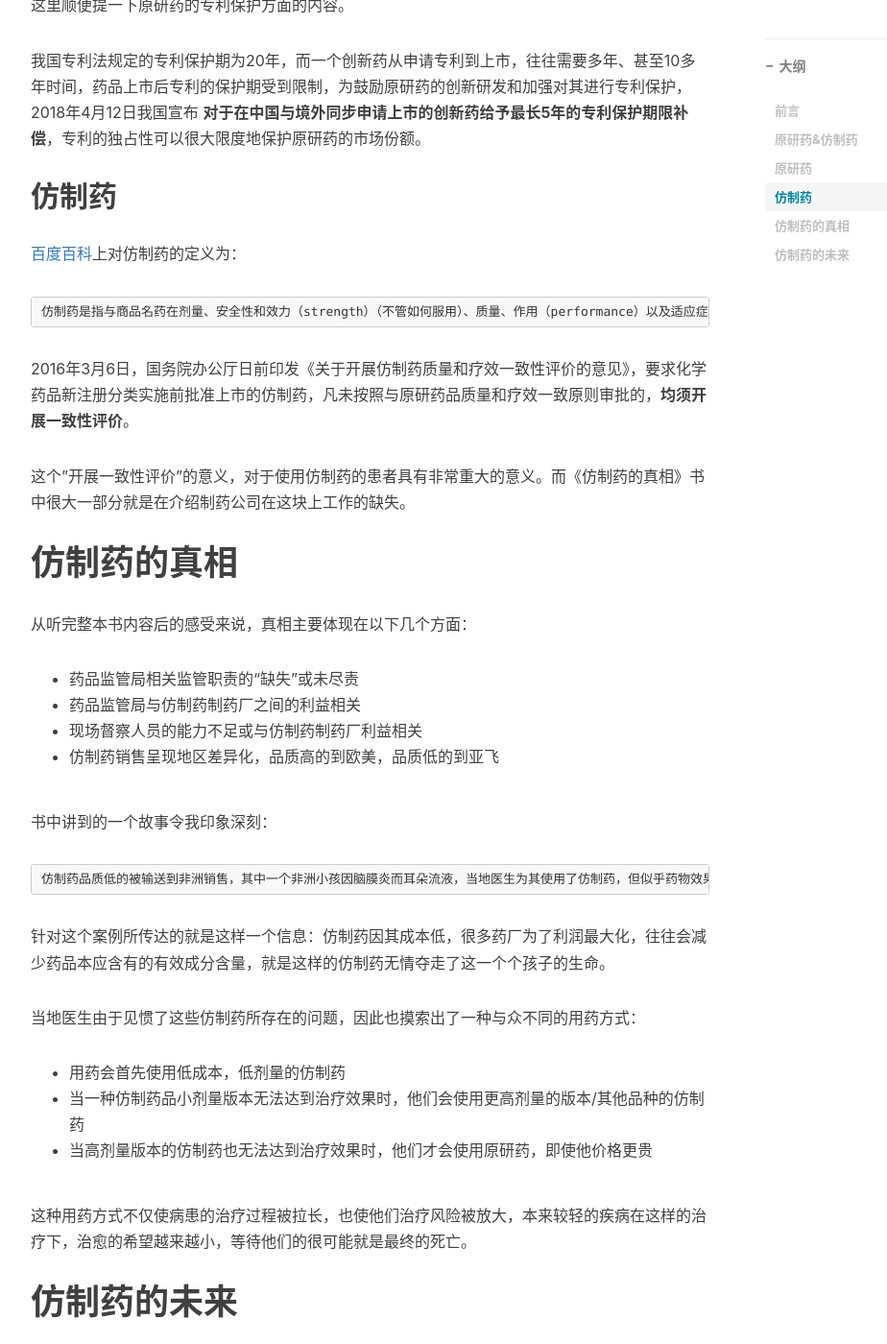
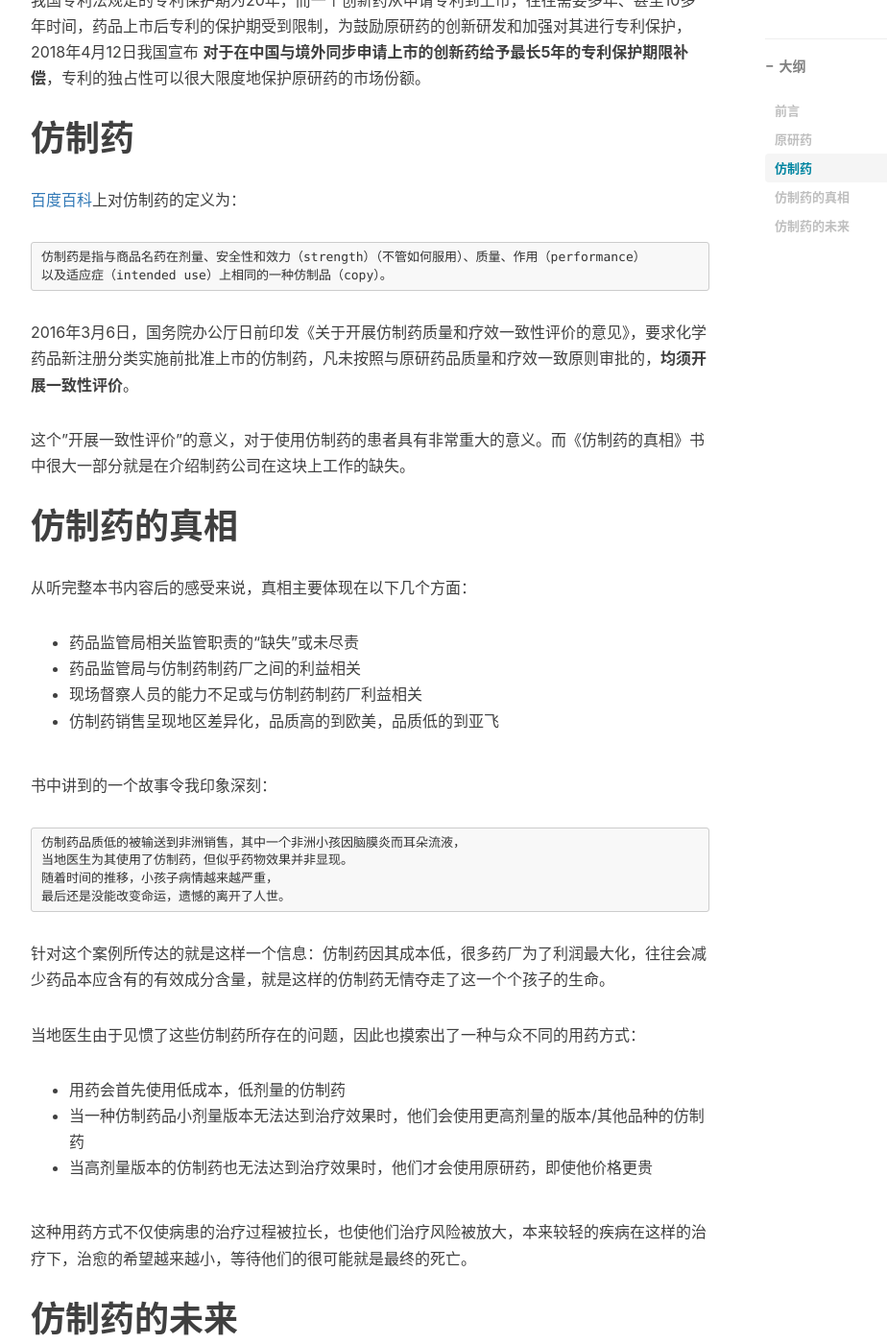
Before and after one commit to qingtian/qingtian.github.com, a Jekyll site: the page built from _posts/2021-09-14-the-inside-story-of-the-generic-drug-boom.md, in a window 1280 px wide and 1400 px high, scrolled down 2424 px. Shown: the whole window at 96% size, without its empty margins (233-1157 px from the left). Built offline with Jekyll 4.4.1, drawn with Linux system fonts in a browser that asks for light colours; nearby versions of some CDN libraries; comment, search, counter and statistics services are not loaded.

Commit message:
Update 2021-09-14-the-inside-story-of-the-generic-drug-boom.md

````diff
--- a/_posts/2021-09-14-the-inside-story-of-the-generic-drug-boom.md
+++ b/_posts/2021-09-14-the-inside-story-of-the-generic-drug-boom.md
@@ -21,10 +21,7 @@
 
 而《仿制药的真相》这本书为我们揭示了仿制药所属制药公司的很多黑幕，让我们可以从另一个角度来看待仿制药及其制药公司存在的意义与职责。
 
-
-# 原研药&仿制药
-
-## 原研药
+# 原研药
 
 依据[百度百科](https://baike.baidu.com/item/%E5%8E%9F%E7%A0%94%E8%8D%AF/5478646)上原研药的定义为：
 
@@ -47,12 +44,13 @@
 
 我国专利法规定的专利保护期为20年，而一个创新药从申请专利到上市，往往需要多年、甚至10多年时间，药品上市后专利的保护期受到限制，为鼓励原研药的创新研发和加强对其进行专利保护，2018年4月12日我国宣布 **对于在中国与境外同步申请上市的创新药给予最长5年的专利保护期限补偿**，专利的独占性可以很大限度地保护原研药的市场份额。
 
-## 仿制药
+# 仿制药
 
 [百度百科](https://baike.baidu.com/item/%E4%BB%BF%E5%88%B6%E8%8D%AF/10483601)上对仿制药的定义为：
 
 ```
-仿制药是指与商品名药在剂量、安全性和效力（strength）（不管如何服用）、质量、作用（performance）以及适应症（intended use）上相同的一种仿制品（copy）。
+仿制药是指与商品名药在剂量、安全性和效力（strength）（不管如何服用）、质量、作用（performance）
+以及适应症（intended use）上相同的一种仿制品（copy）。
 ```
 
 2016年3月6日，国务院办公厅日前印发《关于开展仿制药质量和疗效一致性评价的意见》，要求化学药品新注册分类实施前批准上市的仿制药，凡未按照与原研药品质量和疗效一致原则审批的，**均须开展一致性评价**。
@@ -71,7 +69,10 @@
 书中讲到的一个故事令我印象深刻：
 
 ```
-仿制药品质低的被输送到非洲销售，其中一个非洲小孩因脑膜炎而耳朵流液，当地医生为其使用了仿制药，但似乎药物效果并非显现。随着时间的推移，小孩子病情越来越严重，最后还是没能改变命运，遗憾的离开了人世。
+仿制药品质低的被输送到非洲销售，其中一个非洲小孩因脑膜炎而耳朵流液，
+当地医生为其使用了仿制药，但似乎药物效果并非显现。
+随着时间的推移，小孩子病情越来越严重，
+最后还是没能改变命运，遗憾的离开了人世。
 ```
 
 针对这个案例所传达的就是这样一个信息：仿制药因其成本低，很多药厂为了利润最大化，往往会减少药品本应含有的有效成分含量，就是这样的仿制药无情夺走了这一个个孩子的生命。
````
